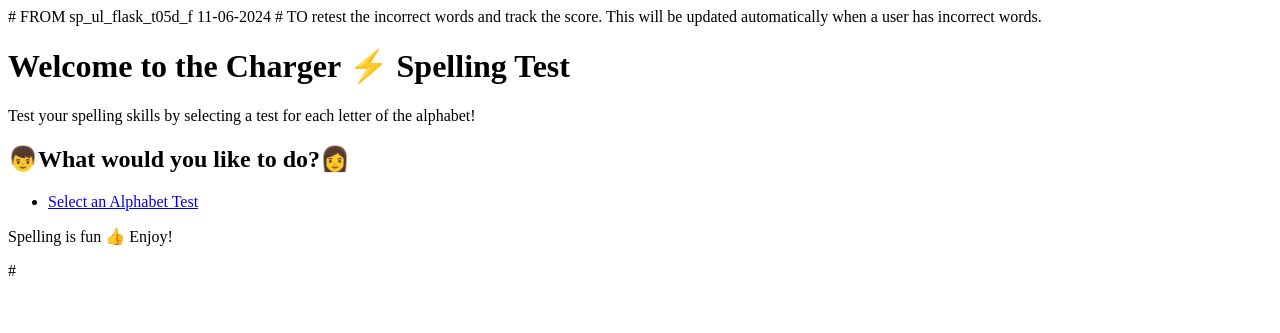
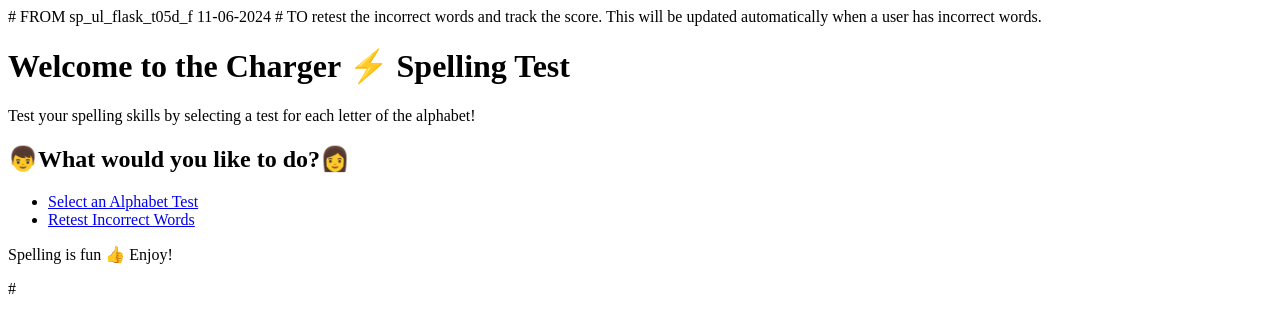
Before and after one commit to suasrp/flask-suasrp-repository-001, a Flask app: page / in a window 1280 px wide. Shown: the top 333 px of the page. Run offline with Flask 3, Linux system fonts and the light colour scheme.

Commit message:
Update home.html 11-12-2024-1205pm

```diff
--- a/templates/home.html
+++ b/templates/home.html
@@ -17,6 +17,7 @@
 
     <ul>
         <li><a href="{{ url_for('select_test') }}">Select an Alphabet Test</a></li>
+        <li><a href="{{ url_for('retest_incorrect_words') }}">Retest Incorrect Words</a></li>
     </ul>
 
     <footer>
```
